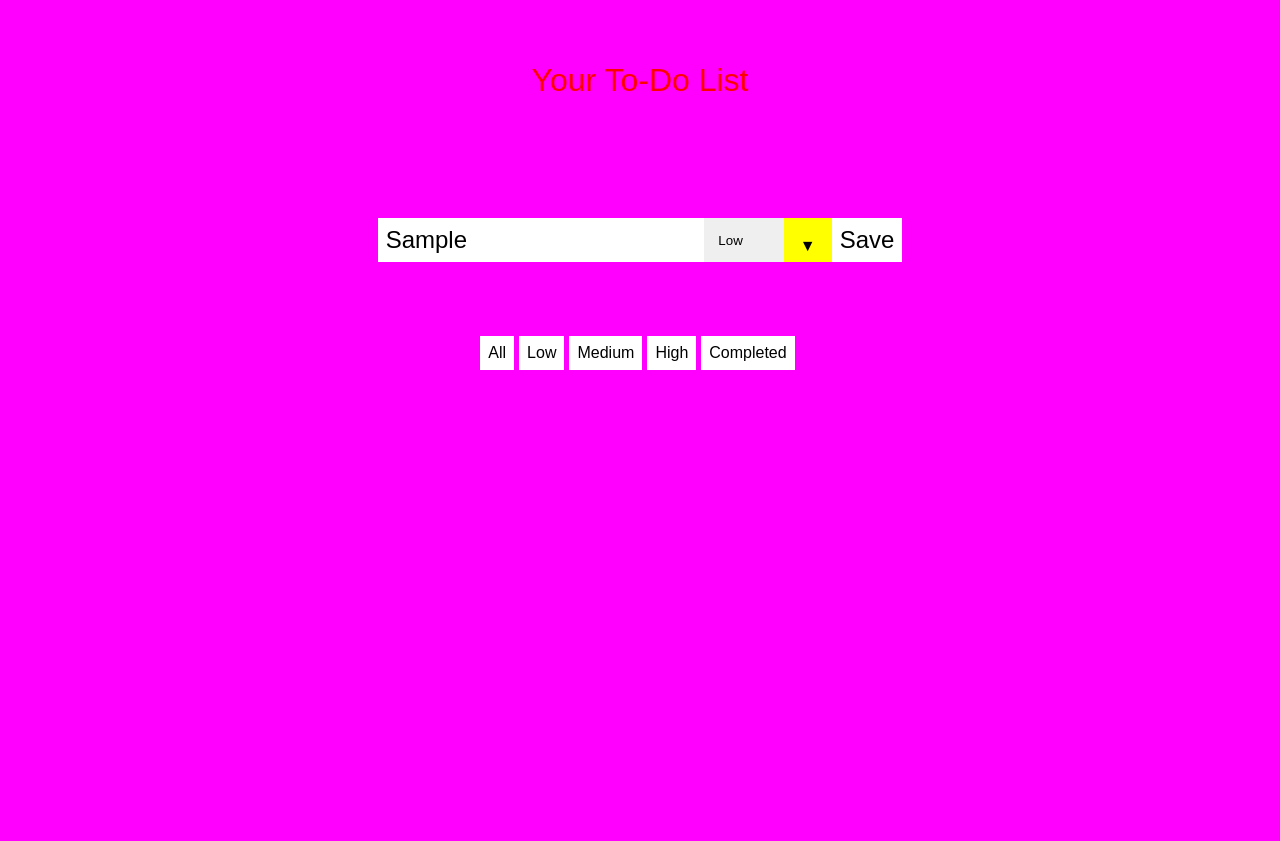
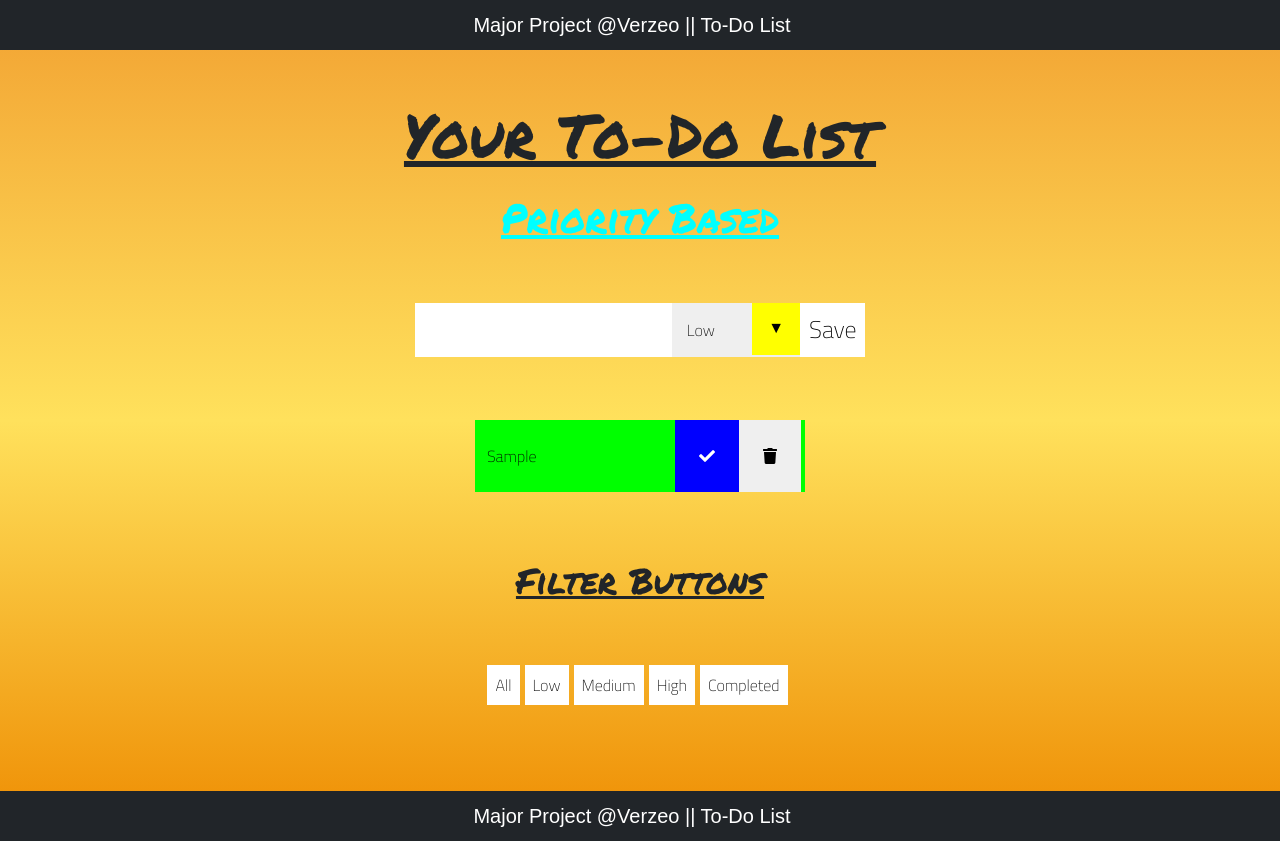
Before and after one commit to elementarymindscape/todo-list, a plain HTML site: page index.html in a window 1280 px wide. Both pictures are taken after typing "Sample" into the empty fields and a click on the button "Save". Before the commit the page ends 800 px from the top, so only its background shows below. Drawn offline with nearby package versions, Linux system fonts and the light colour scheme; a web font is replaced by a local one.

Commit message:
UI changes

```diff
--- a/index.html
+++ b/index.html
@@ -5,16 +5,27 @@
     <meta http-equiv="X-UA-Compatible" content="IE=edge">
     <meta name="viewport" content="width=device-width, initial-scale=1.0">
     <link rel="stylesheet" href="https://cdnjs.cloudflare.com/ajax/libs/font-awesome/5.15.3/css/all.min.css" integrity="sha512-iBBXm8fW90+nuLcSKlbmrPcLa0OT92xO1BIsZ+ywDWZCvqsWgccV3gFoRBv0z+8dLJgyAHIhR35VZc2oM/gI1w==" crossorigin="anonymous" referrerpolicy="no-referrer" />
+    <link href="https://cdn.jsdelivr.net/npm/bootstrap@5.0.2/dist/css/bootstrap.min.css" rel="stylesheet" integrity="sha384-EVSTQN3/azprG1Anm3QDgpJLIm9Nao0Yz1ztcQTwFspd3yD65VohhpuuCOmLASjC" crossorigin="anonymous">
+    <script src="https://cdn.jsdelivr.net/npm/bootstrap@5.0.2/dist/js/bootstrap.bundle.min.js" integrity="sha384-MrcW6ZMFYlzcLA8Nl+NtUVF0sA7MsXsP1UyJoMp4YLEuNSfAP+JcXn/tWtIaxVXM" crossorigin="anonymous"></script>
     <link href="https://fonts.googleapis.com/css2?family=Cairo:wght@200&display=swap" rel="stylesheet">
     <link href="https://fonts.googleapis.com/css2?family=Otomanopee+One&display=swap" rel="stylesheet">
+    <link href="https://fonts.googleapis.com/css2?family=Permanent+Marker&display=swap" rel="stylesheet">
     <link rel="stylesheet" href="./style.css"/>
     <title>To-Do List</title>
 </head>
 <body>
+        <header>
+            <nav class="navbar navbar-dark bg-dark">
+                <div class="container-fluid justify-content-center ">
+                  <h3 class="navbar-brand mb-0">Major Project @Verzeo || To-Do List</h3>
+                </div>
+              </nav>
+        </header>
 
-    <header>
-        Your To-Do List
-    </header>
+        <div class="heading">
+            <h2 class="text-center" >Your To-Do List</h2>
+            <h4 class="text-center" >Priority Based</h4>
+        </div>
 
     <form>
         <input type="text" class="Input">
@@ -28,7 +39,11 @@
         <button type="submit" class="Button">Save</button>
     </form>
     <div class="container">
-        <ul class="List"></ul>
+        <ul class="List align-items-center "></ul>
+    </div>
+
+    <div class="filter-heading">
+        <h2 class='text-center' >Filter Buttons</h2>
     </div>
 
     <div class="filter-buttons">
@@ -39,6 +54,15 @@
         <button class="completed-btn" value="completed" >Completed</button>
     </div>
 
+    <footer>
+        <nav class="navbar navbar-dark bg-dark">
+            <div class="container-fluid justify-content-center ">
+              <h3 class="navbar-brand mb-0">Major Project @Verzeo || To-Do List</h3>
+            </div>
+          </nav>
+    </footer>
+
     <script src="index.js"></script>
 </body>
+
 </html>
--- a/index.js
+++ b/index.js
@@ -22,11 +22,8 @@
         toDoDiv.appendChild(newToDo);
 
         var select = document.getElementById('todos');
-        alert(select.options[select.selectedIndex].value);
         var value = select.options[select.selectedIndex].value;
         toDoDiv.classList.add(value);
-
-        saveToDos(toDoInput.value, value);
 
         const completeButton = document.createElement("button");
         completeButton.innerHTML = ' <i class="fas fa-check"></i> '
@@ -59,72 +56,6 @@
           }
     }
 
-    function filterAll(e){
-        const todos = toDoList.childNodes;
-        console.log(todos);
-        todos.forEach(function(todo){
-            switch(e.target.value){
-                case "all": todo.style.display = "flex";
-                break;
-            }
-        });
-    }
-
-    function filterLow(e){
-        const todos = toDoList.childNodes;
-        console.log(todos);
-        todos.forEach(function(todo){
-            switch(e.target.value){
-                case "low": if(todo.classList.contains("low")){
-                    todo.style.display = "flex"
-                }else{
-                    todo.style.display = "none"
-                }
-            }
-        });
-    }
-
-    function filterMedium(e){
-        const todos = toDoList.childNodes;
-        console.log(todos);
-        todos.forEach(function(todo){
-            switch(e.target.value){
-                case "medium": if(todo.classList.contains("medium")){
-                    todo.style.display = "flex"
-                }else{
-                    todo.style.display = "none"
-                }
-            }
-        });
-    }
-
-    function filterHigh(e){
-        const todos = toDoList.childNodes;
-        console.log(todos);
-        todos.forEach(function(todo){
-            switch(e.target.value){
-                case "high": if(todo.classList.contains("high")){
-                    todo.style.display = "flex"
-                }else{
-                    todo.style.display = "none"
-                }
-            }
-        });
-    }
-
-    function filterCompleted(e){
-        const todos = toDoList.childNodes;
-        console.log(todos);
-        todos.forEach(function(todo){
-            switch(e.target.value){
-                case "completed": if(todo.classList.contains("completed")){
-                    todo.style.display = "flex"
-                }else{
-                    todo.style.display = "none"
-                }
-            }
-        });
-    }
 
     function filterAllToDos(e){
         const todos = toDoList.childNodes;
@@ -160,14 +91,3 @@
             }
         });
     }
-
-    // function saveToDos(task ,priority){
-    //     let todos;
-    //     if(localStorage.getItem('todos') === null){
-    //         todos = [];
-    //     }else{
-    //         todos = JSON.parse(localStorage.getItem("todos"));
-    //     }
-    //     todos.push(task, priority);
-    //     localStorage.setItem("todos", JSON.stringify(todos));
-    // }
--- a/style.css
+++ b/style.css
@@ -5,27 +5,40 @@
         }
 
         body{
-            background: #f0f;
-            color: #f00;
+            background: linear-gradient(#f19b23ee,#ffe15c,#ee8b00);
             min-height: 100vh;
             font-family: "Cairo", sans-serif;
-
         }
 
-        header{
-            font-family: "Otomanopee One", sans-serif;
-            font-size: 2rem;
+        .heading h2{
+            font-size: 60px;
+            margin-top: 3rem;
+            font-family: "Permanent Marker", sans-serif;
+            text-decoration: underline;
         }
 
-        header, form{
+        header h3{
+            font-family: "Otomanopee One", sans-serif;
+        }
+
+        .heading h4{
+            color: #0ff;
+            font-size: 40px;
+            margin-top: 1.5rem;
+            font-family: "Permanent Marker", sans-serif;
+            text-decoration: underline;
+        }
+
+         form{
             min-height: 20vh;
             display: flex;
             align-items: center;
             justify-content: center;
+            margin-bottom: 0.5rem;
         }
 
         form input, form button{
-            padding: 0.5rem;
+            padding: 0.55rem;
             font-size: 1.5rem;
             background-color: white;
             border: none;
@@ -50,18 +63,20 @@
         }
 
         .List{
+            padding: 0;
             min-width: 30%;
             list-style: none;
-
         }
 
         .toDo{
-            margin: 0.5rem;
+            margin-bottom: 2rem;
+            padding: 0 0.25rem;
+            margin: 0.15rem;
             background: white;
             color: black;
-            font-size: 1.5rem;
+            font-size: 1rem;
             display: flex;
-            justify-content: space-between;
+            justify-content: center;
             align-items: center;
             transition: all 0.5s ease;
         }
@@ -84,9 +99,9 @@
 
         .complete-button, .delete-button{
             border: none;
-            padding: 1rem;
+            padding: 1.5rem;
             cursor: pointer;
-            font-size: 1.5rem;
+            font-size: 1rem;
         }
 
         .delete-button{
@@ -99,7 +114,7 @@
         }
 
         .toDo-Item{
-            padding: 0rem 0.5rem;
+            padding: 0 0.5rem;
         }
 
         .fa-check, .fa-trash{
@@ -120,17 +135,34 @@
             display: flex;
             justify-content: center;
             align-items: center;
-            margin-top: 1rem;
+            margin-top: 4rem;
+        }
+
+        .filter-heading h2{
+            font-size: 35px;
+            margin-top: 3rem;
+            font-family: "Permanent Marker", sans-serif;
+            text-decoration: underline;
         }
 
         .low-button, .medium-button, .high-button, .all-tasks, .completed-btn{
+            margin-bottom: 2rem;
             padding: 0.5rem;
-            font-size: 1rem;
             background-color: white;
             border: none;
             margin-right: 5px;
             cursor: pointer;
             transition: all 0.3s ease;
+        }
+
+        .all-tasks:hover{
+            color: #fff;
+           background-color: #00f;
+        }
+
+        .completed-btn:hover{
+            color: #fff;
+           background-color: #f0f;
         }
 
        .low-button:hover{
@@ -182,3 +214,9 @@
         .select:hover::after{
             background: #cfccca;
         }
+
+
+        footer{
+            margin-top: 3.4rem;
+            font-family: "Otomanopee One", sans-serif;
+        }
```
